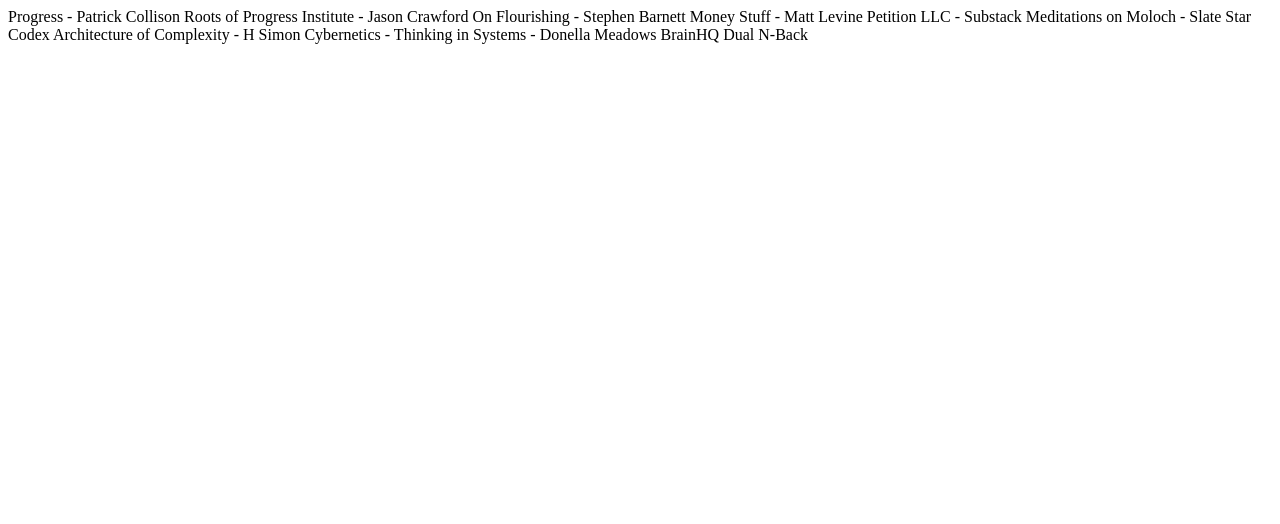
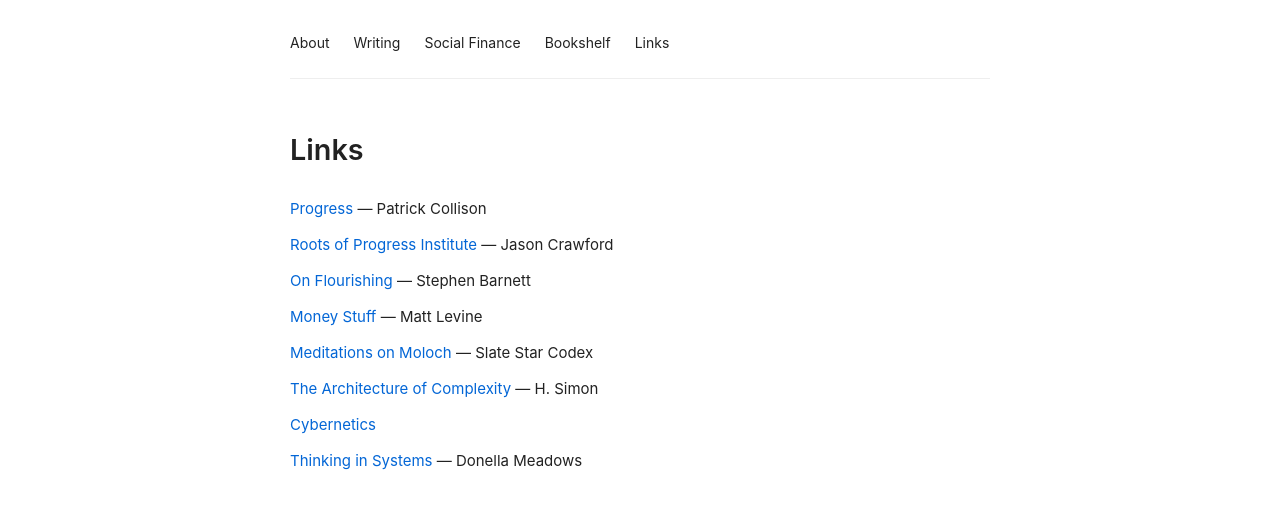
Before and after one commit to mlemerle/maxlemerle.com, a plain HTML site: page links.html in a window 1280 px wide. Drawn offline with Linux system fonts and the light colour scheme.

Commit message:
Convert links.html to a structured HTML document

```diff
--- a/links.html
+++ b/links.html
@@ -1,12 +1,35 @@
-Progress - Patrick Collison
-Roots of Progress Institute - Jason Crawford
-On Flourishing - Stephen Barnett
-Money Stuff - Matt Levine
-Petition LLC - Substack
-Meditations on Moloch - Slate Star Codex
-Architecture of Complexity - H Simon
-Cybernetics -
-Thinking in Systems - Donella Meadows
+<!DOCTYPE html>
+<html lang="en">
+<head>
+  <meta charset="UTF-8">
+  <title>Links · Max Le Merle</title>
+  <meta name="viewport" content="width=device-width, initial-scale=1">
+  <link rel="stylesheet" href="styles.css">
+</head>
+<body>
+  <header>
+    <nav>
+      <a href="index.html">About</a>
+      <a href="writing.html">Writing</a>
+      <a href="social-finance.html">Social Finance</a>
+      <a href="bookshelf.html">Bookshelf</a>
+      <a href="links.html">Links</a>
+    </nav>
+  </header>
 
-BrainHQ
-Dual N-Back
+  <main>
+    <h1>Links</h1>
+
+    <ul>
+      <li><a href="https://patrickcollison.com/progress">Progress</a> — Patrick Collison</li>
+      <li><a href="https://rootsofprogress.org/">Roots of Progress Institute</a> — Jason Crawford</li>
+      <li><a href="https://www.stephenbarnett.net/on-flourishing">On Flourishing</a> — Stephen Barnett</li>
+      <li><a href="https://www.bloomberg.com/opinion/authors/ARbTQlRhQkE/matthew-levine">Money Stuff</a> — Matt Levine</li>
+      <li><a href="https://slatestarcodex.com/2014/07/30/meditations-on-moloch/">Meditations on Moloch</a> — Slate Star Codex</li>
+      <li><a href="https://en.wikipedia.org/wiki/Complexity">The Architecture of Complexity</a> — H. Simon</li>
+      <li><a href="https://en.wikipedia.org/wiki/Cybernetics">Cybernetics</a></li>
+      <li><a href="https://www.chelseagreen.com/products/thinking-in-systems">Thinking in Systems</a> — Donella Meadows</li>
+    </ul>
+  </main>
+</body>
+</html>
```
